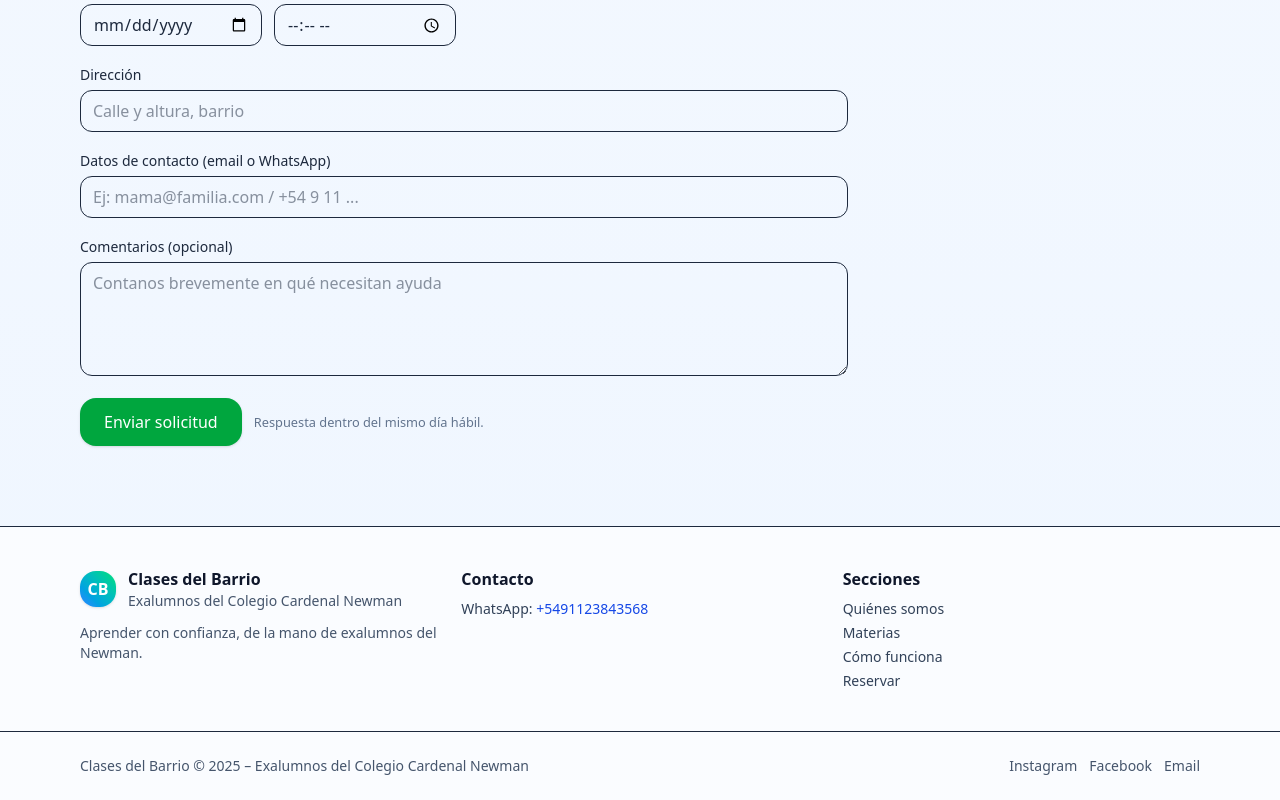
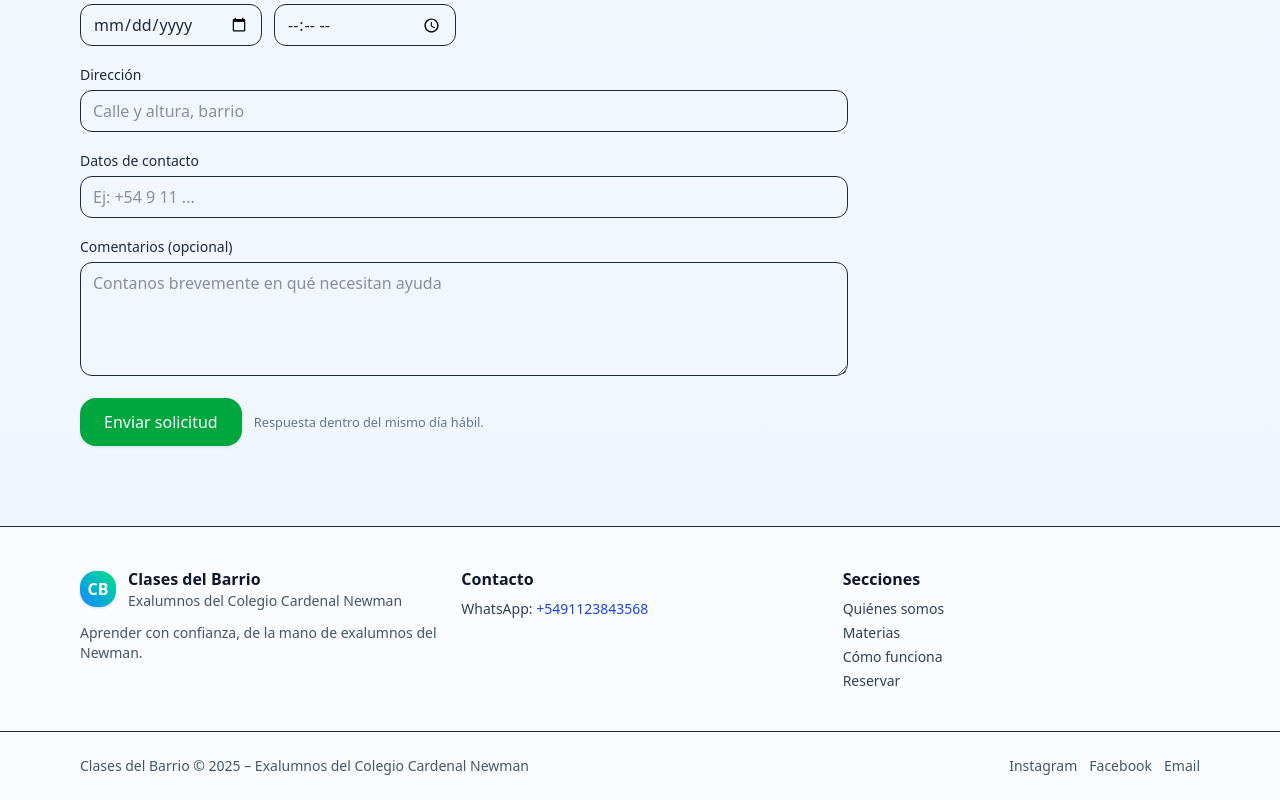
Before and after one commit to Tomiricci/clases-del-barrio, a React (Vite) app: page / in a window 1280 px wide. Shown: the part 3172-3972 px from the top of the page. Built offline with nearby package versions, Linux system fonts and the light colour scheme.

Commit message:
cambio en formulario

```diff
--- a/src/App.jsx
+++ b/src/App.jsx
@@ -341,8 +341,8 @@ const onSubmit = (e) => {
           </div>
 
           <div className="md:col-span-2">
-            <label className="text-sm font-medium">Datos de contacto (email o WhatsApp)</label>
-            <input name="contacto" required placeholder="Ej: mama@familia.com / +54 9 11 ..." className="mt-1 w-full rounded-xl border px-3 py-2 focus:outline-none focus:ring-2 focus:ring-blue-600" />
+            <label className="text-sm font-medium">Datos de contacto</label>
+            <input name="contacto" required placeholder="Ej: +54 9 11 ..." className="mt-1 w-full rounded-xl border px-3 py-2 focus:outline-none focus:ring-2 focus:ring-blue-600" />
           </div>
 
           <div className="md:col-span-2">
```
